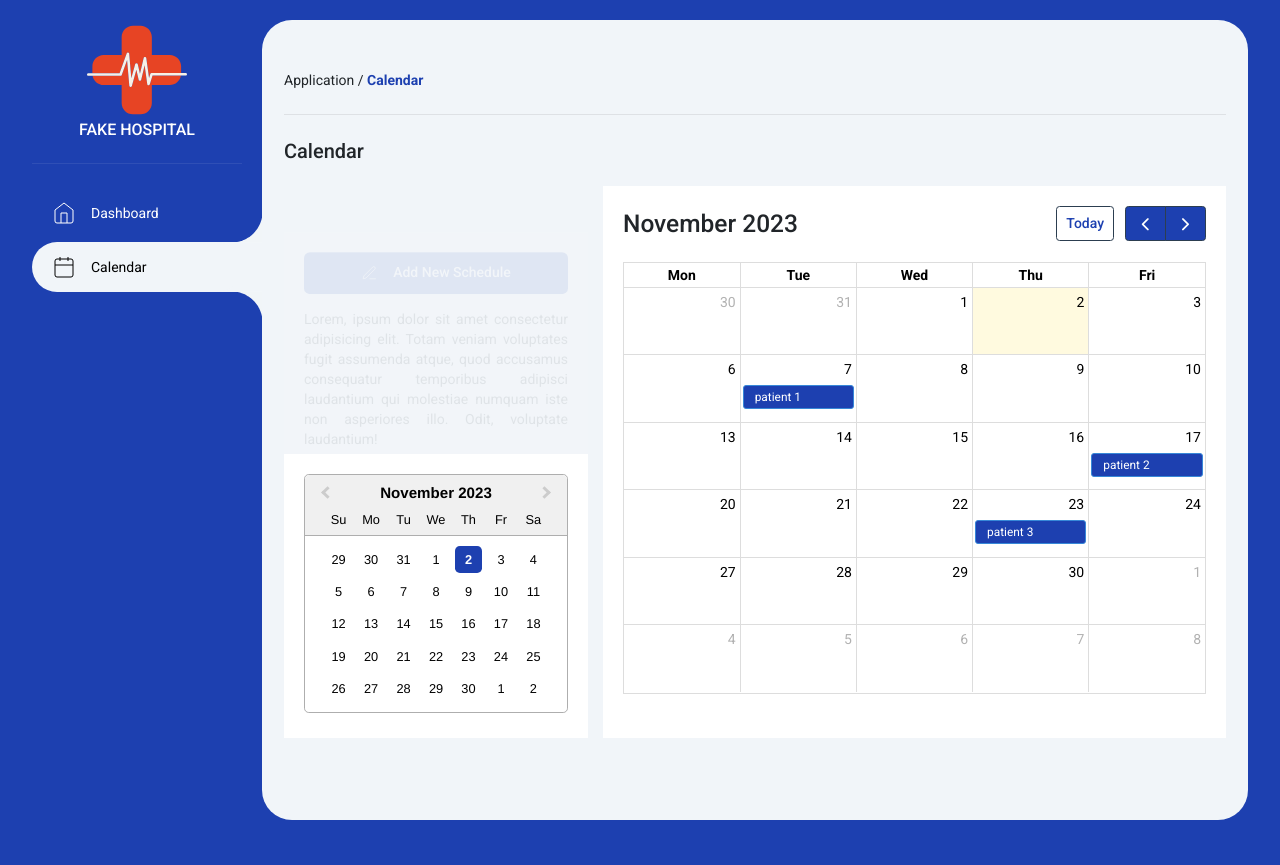
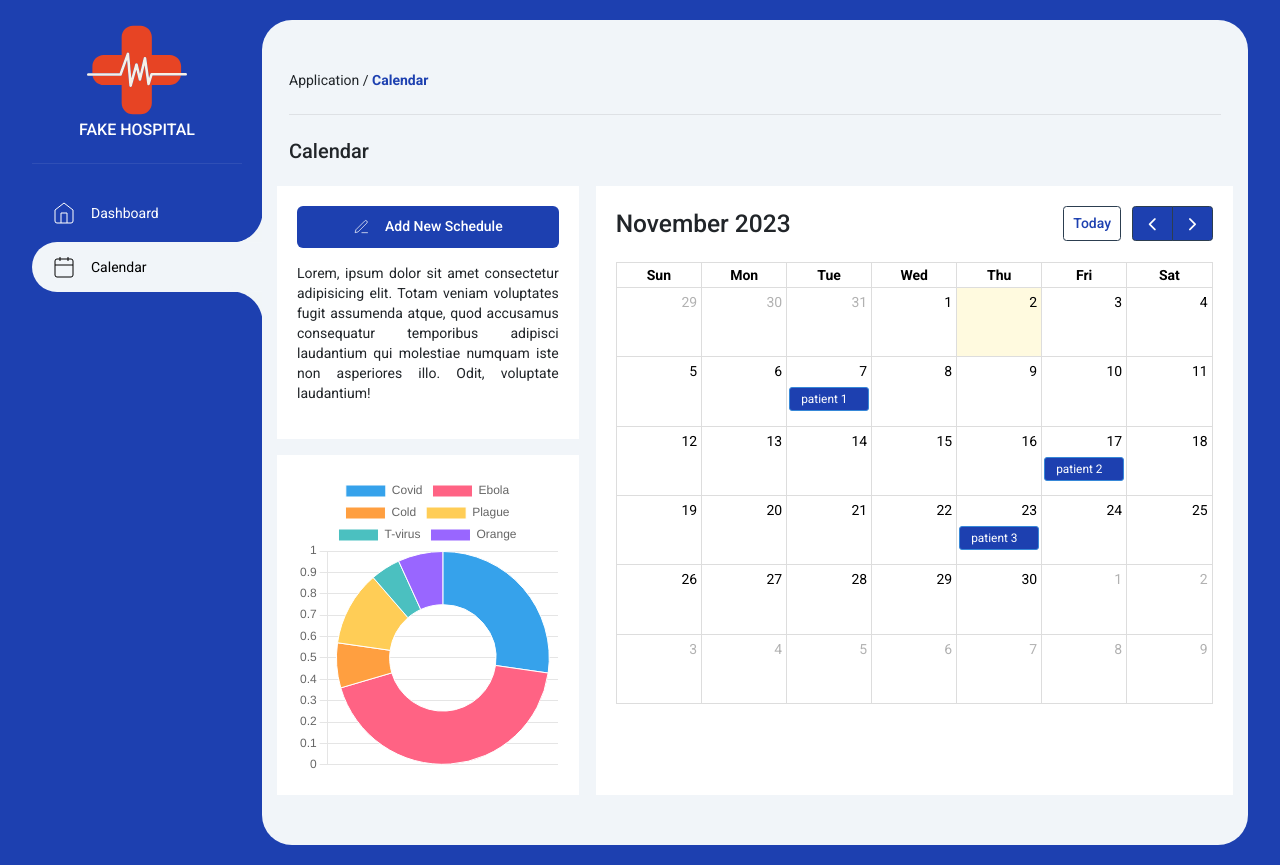
Before and after one commit to Mirkofilip/fakeHospital, a React (Create React App) app: page / in a window 1280 px wide. Before the commit the page ends 840 px from the top, so only its background shows below. Built offline with nearby package versions, Linux system fonts and the light colour scheme.

Commit message:
calendar page rev4

```diff
--- a/package.json
+++ b/package.json
@@ -10,6 +10,7 @@
     "@testing-library/user-event": "^13.5.0",
     "bootstrap": "^5.3.2",
     "chart.js": "^4.4.0",
+    "framer-motion": "^10.16.4",
     "gsap": "^3.12.2",
     "react": "^18.2.0",
     "react-bootstrap": "^2.9.1",
--- a/src/App.css
+++ b/src/App.css
@@ -104,11 +104,14 @@ ul {
   text-align: center;
   background: var(--color-gray);
   border-radius: 30px;
-  padding: 50px 22px;
+  padding-top: 50px;
+  padding-bottom: 50px;
   min-height: 100vh;
   min-width: 0px;
   min-width: 0px;
   flex: 1 1 0%;
+  padding-left: 15px;
+  padding-right: 15px;
 }
 
 .title {
@@ -202,9 +205,9 @@ body {
   width: 100%;
 }
 
-.box-top {
+/* .box-top {
   margin-bottom: 15px;
-}
+} */
 
 .btn {
   background-color: var(--color-primary);
@@ -295,6 +298,7 @@ body {
   text-decoration: none;
 }
 
+
 @keyframes App-logo-spin {
   from {
     transform: rotate(0deg);
@@ -303,25 +307,36 @@ body {
     transform: rotate(360deg);
   }
 }
-
+/*
 @media (min-width: 1536px) {
-  .\32xl\:col-span-3 {
+  .xl-col-span-3 {
     grid-column: span 3 / span 3;
   }
-  .\32xl\:col-span-9 {
+  .xl-col-span-9 {
     grid-column: span 9 / span 9;
   }
 }
 
 @media(min-width:1280px) {
-  .xl\:col-span-4 {
+  .xl-col-span-4 {
     grid-column: span 4 / span 4;
   }
-  .xl\:col-span-8 {
+  .xl-col-span-8 {
     grid-column: span 8 / span 8;
 }
+} */
+
+@media(min-width:767px) {
+  .rowMarginRight {
+    margin-right: 5px;
+  }
 }
 
+@media(max-width:575px) {
+  .box {
+    margin-top: 15px;
+  }
+}
 
 @media (max-width: calc(1279px)) {
   .sideMenu {
@@ -331,15 +346,18 @@ body {
     display: none;
   }
 }
-
+/*
 @media(min-width: 1024px) {
-  .lg\:col-span-3 {
+  .lg-col-span-3 {
     grid-column: span 3 / span 3;
   }
-}
+} */
 
 @media (max-width:425px) {
   .sideMenu {
     display: none;
   }
+  body {
+    padding: 0;
+  }
 }
--- a/src/App.js
+++ b/src/App.js
@@ -6,6 +6,7 @@ import Calendar from './components/calendar';
 import BoxTop from './components/boxTop';
 import BoxChartPie from './components/boxChartPie';
 import BoxChartLine from './components/boxChartLine';
+import { motion } from 'framer-motion';
 // import BoxChartDoughnut from './components/BoxChartDoughnut';
 
 function App() {
@@ -19,21 +20,31 @@ function App() {
     <>
     <div className="fullContainer">
       <SideMenu onMenuItemClick={handleMenuItemClick} />
+
       <div className="dashboard">
+        <div className="container-fluid">
+        <div className="row">
+          <div className="col-md-12">
             <div className="breacrumb">Application / <span>Calendar</span></div>
             <div className="borderHrBlue" aria-hidden="true"></div>
+          </div>
+        </div>
           <div className="row">
             <div className="col-md-12 title">
-            <h2>Calendar</h2>
+              <motion.h2 initial={{ opacity: 0, x: 50 }} animate={{ opacity: 1, x: 0 }} transition={{ duration: 0.5 }}>Calendar</motion.h2>
             </div>
           </div>
-        <div className="grid grid-cols-12">
+
+        {/* <div className="grid grid-cols-12"> */}
+
+          <div className="row">
             {selectedMenuItem === 'calendar' && <BoxTop />}
             {selectedMenuItem === 'calendar' && <Calendar />}
             {selectedMenuItem === 'dashboard' && <BoxChartPie />}
             {selectedMenuItem === 'dashboard' && <BoxChartLine />}
             {/* {selectedMenuItem === 'dashboard' && <BoxChartDoughnut />} */}
           </div>
+        </div> {/* container*/}
       </div>
     </div>
     </>
--- a/src/components/BoxChartDoughnut.js
+++ b/src/components/BoxChartDoughnut.js
@@ -1,5 +1,6 @@
 import React, { useRef, useEffect } from 'react';
 import Chart from 'chart.js/auto';
+import { motion } from 'framer-motion';
 
 function BoxChartDoughnut() {
     const canvasRef = useRef(null);
@@ -15,7 +16,7 @@ function BoxChartDoughnut() {
             const newChart = new Chart(canvasRef.current, {
                 type: 'doughnut',
                 data: {
-                    labels: ['Covid', 'Ebola', 'Cold', 'Plague', 'Purple', 'Orange'],
+                    labels: ['Covid', 'Ebola', 'Cold', 'Plague', 'T-virus', 'Orange'],
                     datasets: [{
                         label: '# of Virus',
                         data: [12, 19, 3, 5, 2, 3],
@@ -23,11 +24,19 @@ function BoxChartDoughnut() {
                     }]
                 },
                 options: {
+                    responsive: true,
+                    maintainAspectRatio: false,
                     scales: {
                         y: {
                             beginAtZero: true
                         }
-                    }
+                    },
+                    animation: {
+                        // Imposta il ritardo desiderato in millisecondi
+                        delay: 0.4,
+                        duration: 1000,
+                        easing: 'easeInOutQuart', // Tipo di interpolazione
+                    },
                 }
             });
 
@@ -36,11 +45,11 @@ function BoxChartDoughnut() {
     }, []);
 
     return (
-        <div className="col-span-12 xl:col-span-4 2xl:col-span-3">
-            <div className="col-span-12 box box-top">
+        <motion.div initial={{ opacity: 0, y: 50 }} animate={{ opacity: 1, y: 0 }} transition={{ delay:0.3, duration: 0.5 }}  className="col-md-12 col-sm-6 box">
+            <div className="box-top">
                 <canvas ref={canvasRef} id="myChart"></canvas>
             </div>
-        </div>
+        </motion.div>
     );
 }
 
--- a/src/components/boxChartLine.js
+++ b/src/components/boxChartLine.js
@@ -36,7 +36,7 @@ function BoxChart() {
     }, []);
 
     return (
-        <div className="col-span-12 xl:col-span-8 2xl:col-span-9">
+        <div className="col-span-12 xl-col-span-8 xl-col-span-9">
             <div className="col-span-12 box">
                 <canvas ref={canvasRef} id="myChartLine"></canvas>
             </div>
--- a/src/components/boxChartPie.js
+++ b/src/components/boxChartPie.js
@@ -36,7 +36,7 @@ function BoxChart() {
     }, []);
 
     return (
-        <div className="col-span-12 xl:col-span-4 2xl:col-span-3">
+        <div className="col-span-12 xl-col-span-4 xl-col-span-3">
             <div className="col-span-12 box">
                 <canvas ref={canvasRef} id="myChart"></canvas>
             </div>
--- a/src/components/boxTop.js
+++ b/src/components/boxTop.js
@@ -1,30 +1,35 @@
-import React, { useState, useEffect } from 'react';
-import { gsap } from "gsap";
-import Datapicker from './dataPicker';
+// import React, { useState, useEffect } from 'react';
+// import { gsap } from "gsap";
+import { motion } from 'framer-motion';
+// import Datapicker from './dataPicker';
+import BoxChartDoughnut from './BoxChartDoughnut';
+
 
 function BoxTop() {
-    const [isVisible] = useState(true);
-    useEffect(() => {
-        if (isVisible) {
-         gsap.from('.animation', {
-            immediateRender: false,
-            opacity: 0,
-            y:  50,
-            duration: 1,
-            ease: "power4.out",
-        });
-        }
-      }, [isVisible]);
+    // const [isVisible] = useState(true);
+    // useEffect(() => {
+    //     if (isVisible) {
+    //      gsap.from('.animation', {
+    //         immediateRender: false,
+    //         opacity: 0,
+    //         y:  50,
+    //         duration: 1,
+    //         ease: "power4.out",
+    //     });
+    //     }
+    //   }, [isVisible]);
     return(
         <>
-        <div className="col-span-12 xl:col-span-4 2xl:col-span-3">
-            <div className="animation col-span-12 box box-top">
-            <button className="btn">
-            <svg xmlns="http://www.w3.org/2000/svg" width="24" height="24" viewBox="0 0 24 24" fill="none" stroke="currentColor" icon-name="edit-3" className="lucide lucide-edit-3 w-4 h-4 mr-2" data-lucide="edit-3"><path d="M12 20h9"></path><path d="M16.5 3.5a2.121 2.121 0 013 3L7 19l-4 1 1-4L16.5 3.5z"></path></svg>
-            Add New Schedule </button>
-            <p>Lorem, ipsum dolor sit amet consectetur adipisicing elit. Totam veniam voluptates fugit assumenda atque, quod accusamus consequatur temporibus adipisci laudantium qui molestiae numquam iste non asperiores illo. Odit, voluptate laudantium!</p>
-            </div>
-          <Datapicker />
+        <div className="col-md-4">
+            <div className="row gy-3 rowMarginRight">
+                <motion.div initial={{ opacity: 0, y: 50 }} animate={{ opacity: 1, y: 0 }} transition={{ delay:0.1, duration: 0.5 }} className="box box-top col-sm-6 col-md-12">
+                <button className="btn">
+                <svg xmlns="http://www.w3.org/2000/svg" width="24" height="24" viewBox="0 0 24 24" fill="none" stroke="currentColor" icon-name="edit-3" className="lucide lucide-edit-3 w-4 h-4 mr-2" data-lucide="edit-3"><path d="M12 20h9"></path><path d="M16.5 3.5a2.121 2.121 0 013 3L7 19l-4 1 1-4L16.5 3.5z"></path></svg>
+                Add New Schedule </button>
+                <p>Lorem, ipsum dolor sit amet consectetur adipisicing elit. Totam veniam voluptates fugit assumenda atque, quod accusamus consequatur temporibus adipisci laudantium qui molestiae numquam iste non asperiores illo. Odit, voluptate laudantium!</p>
+                </motion.div>
+            <BoxChartDoughnut />
+          </div>
       </div>
       </>
     );
--- a/src/components/calendar.js
+++ b/src/components/calendar.js
@@ -1,22 +1,23 @@
 import React from 'react'
 import FullCalendar from '@fullcalendar/react' // must go before plugins
 import dayGridPlugin from '@fullcalendar/daygrid' // a plugin!
+import { motion } from 'framer-motion';
 
 export default class Calendar extends React.Component {
     render() {
       return (
-        <div className="col-span-12 xl:col-span-8 2xl:col-span-9 box">
+        <motion.div initial={{ opacity: 0, y: 50 }} animate={{ opacity: 1, y: 0 }} transition={{ delay:0.2, duration: 0.5 }} className="col-md-8 col-sm-12 box">
         <FullCalendar
           plugins={[ dayGridPlugin ]}
           initialView="dayGridMonth"
-          weekends={false}
+          weekends={true}
           events={[
             { title: 'patient 1', date: '2023-11-07' },
             { title: 'patient 2', date: '2023-11-17' },
             { title: 'patient 3', date: '2023-11-23' }
           ]}
         />
-        </div>
+        </motion.div>
       )
     }
   }
--- a/src/components/dataPicker.js
+++ b/src/components/dataPicker.js
@@ -1,5 +1,6 @@
 import React, { useState } from "react";
 import DatePicker from "react-datepicker";
+import { motion } from 'framer-motion';
 
 import "react-datepicker/dist/react-datepicker.css";
 
@@ -15,7 +16,7 @@ const Datapicker = () => {
       setEndDate(end);
     };
     return (
-      <div className="col-span-12 box">
+      <motion.div  initial={{ opacity: 0, y: 50 }} animate={{ opacity: 1, y: 0 }} transition={{ delay:0.3, duration: 0.5 }} className="col-sm-6 col-md-12 box">
         <DatePicker
           selected={startDate}
           onChange={onChange}
@@ -24,7 +25,7 @@ const Datapicker = () => {
           selectsRange
           inline
         />
-      </div>
+      </motion.div>
   );
 };
 
```
Also changed, not shown: 1 other file (tests, documents, lock files or other folders). Lines whose indentation alone changed are shown as unchanged.
